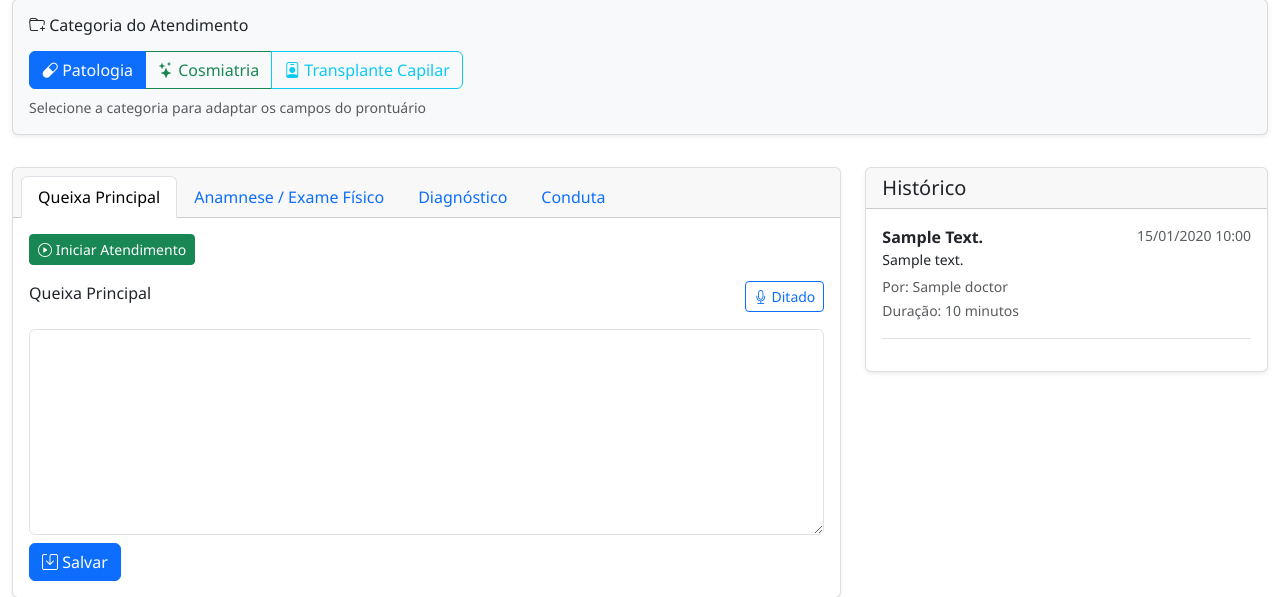
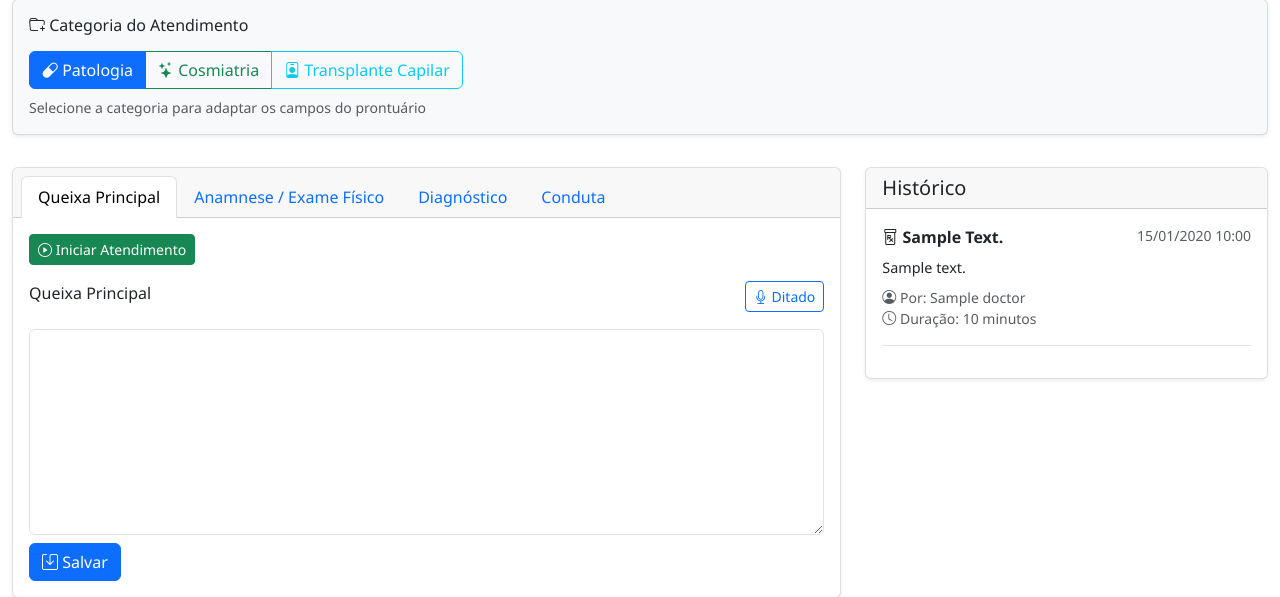
Before and after one commit to tubasile-alt/CRM, a Python web app: template templates/prontuario.html in a window 1280 px wide. Shown: the part 278-875 px from the top of the page. Run offline with Jinja, Linux system fonts and the light colour scheme; the template is opened without the code that fills it: most values are stand-ins (such as "Sample title", 1, 10 or a date in 2020).

Commit message:
Improve patient record display with detailed notes and icons
Update the patient record template to display full note content, add icons for note types, and improve overall readability.

Replit-Commit-Author: Agent
Replit-Commit-Session-Id: f40394c5-1810-402a-a356-22161b362b48
Replit-Commit-Checkpoint-Type: full_checkpoint
Replit-Commit-Event-Id: 7e845aa7-a3b0-4867-a509-8bf0e2d52652
Replit-Commit-Screenshot-Url: https://storage.googleapis.com/screenshot-production-us-central1/73cdb83b-a7f0-4d9a-a8e5-94007ff5783d/f40394c5-1810-402a-a356-22161b362b48/GmxL9XQ

```diff
--- a/templates/prontuario.html
+++ b/templates/prontuario.html
@@ -458,14 +458,23 @@
             <div class="card-body" style="max-height: 600px; overflow-y: auto;">
                 {% for note in notes %}
                 <div class="mb-3 pb-3 border-bottom">
-                    <div class="d-flex justify-content-between">
-                        <strong class="text-capitalize">{{ note.note_type }}</strong>
+                    <div class="d-flex justify-content-between align-items-start">
+                        <div>
+                            <strong class="text-capitalize">
+                                <i class="bi bi-{% if note.note_type == 'queixa' %}chat-left-text{% elif note.note_type == 'anamnese' %}clipboard-pulse{% elif note.note_type == 'diagnostico' %}clipboard-check{% else %}prescription{% endif %}"></i>
+                                {{ note.note_type|replace('_', ' ') }}
+                            </strong>
+                        </div>
                         <small class="text-muted">{{ note.created_at.strftime('%d/%m/%Y %H:%M') }}</small>
                     </div>
-                    <p class="mb-1 small">{{ note.content[:100] }}{% if note.content|length > 100 %}...{% endif %}</p>
-                    <small class="text-muted">Por: {{ note.doctor.name }}</small>
+                    <div class="mt-2" style="white-space: pre-wrap; font-size: 0.9rem;">{{ note.content }}</div>
+                    <small class="text-muted d-block mt-2">
+                        <i class="bi bi-person-circle"></i> Por: {{ note.doctor.name }}
+                    </small>
                     {% if note.consultation_duration %}
-                    <br><small class="text-muted">Duração: {{ note.consultation_duration }} minutos</small>
+                    <small class="text-muted d-block">
+                        <i class="bi bi-clock"></i> Duração: {{ note.consultation_duration }} minutos
+                    </small>
                     {% endif %}
                 </div>
                 {% else %}
```
Also changed, not shown: 1 other file.
